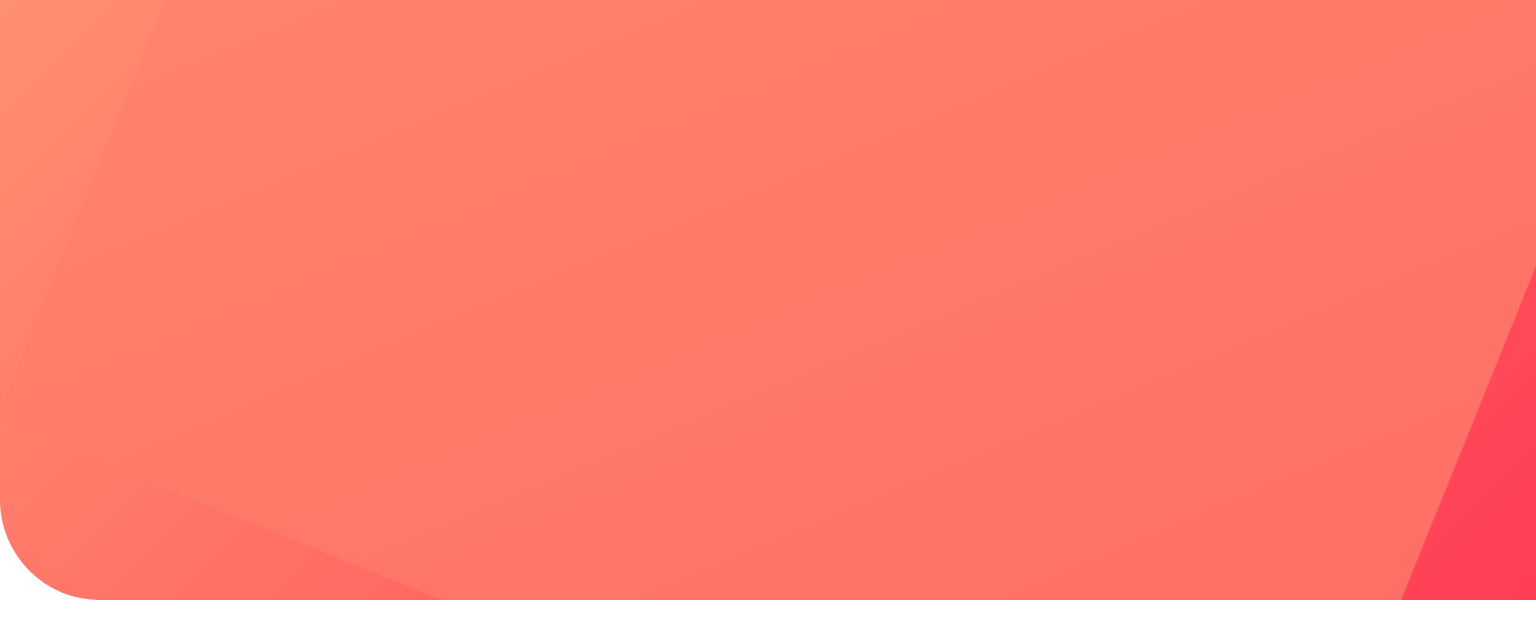
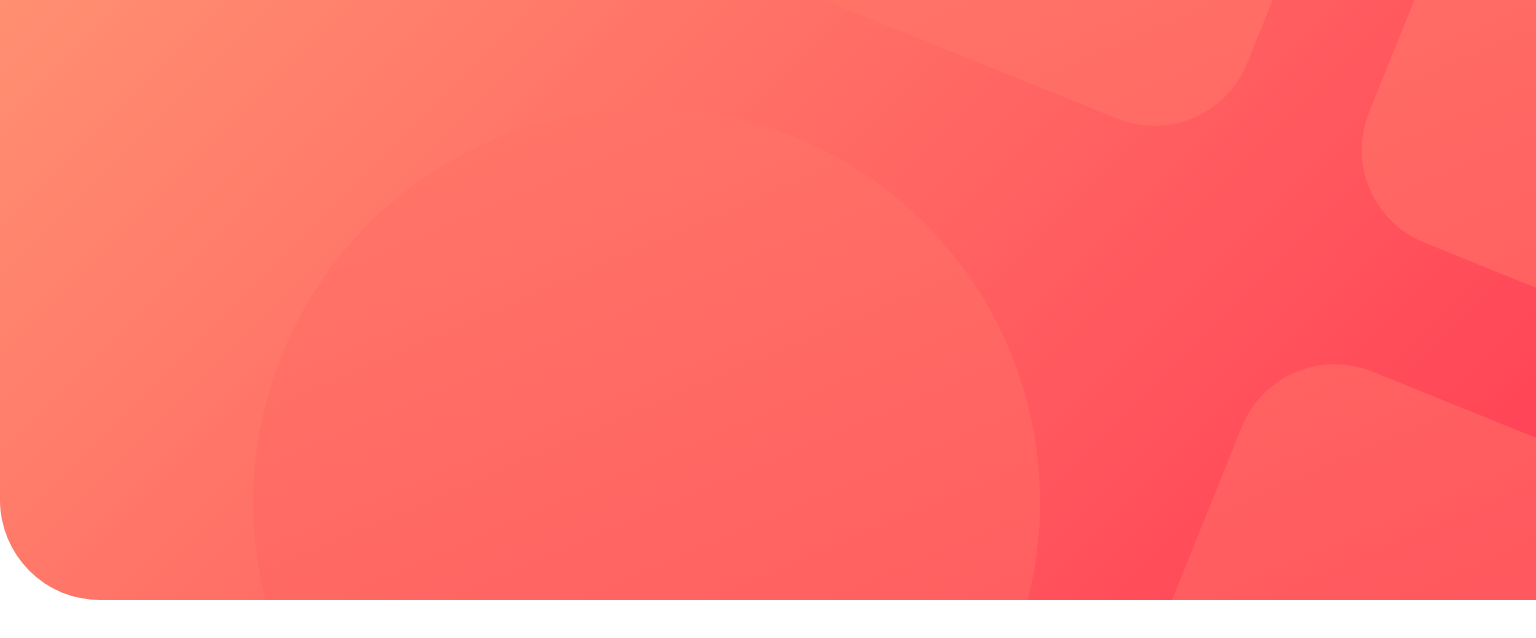
Before and after one commit to lewisRotchell/blogr, a Next.js app: page / in a window 1536 px wide. Shown: the top 638 px of the page. Built offline with nearby package versions, Linux system fonts and the light colour scheme.

Commit message:
Made svg background on hero section responsive

```diff
--- a/sections/Header.module.scss
+++ b/sections/Header.module.scss
@@ -1,15 +1,36 @@
-@import '../styles/abstracts/variables';
-
+@import "../styles/abstracts/variables";
 
 .header {
-    height: 600px;
-    width: 100%;
-    border-radius: 0px 0px 0px 100px;
-    background-image:  url('/images/bg-pattern-intro.svg'), linear-gradient(135deg, #FF8F71 0%, #FF3E55 100%);
-    ;
-    background-repeat: no-repeat, no-repeat;
-    background-size: 360%, 100%  ;
-    background-position: 36% 34%;
-    // background: #fff url('/images/bg-pattern-intro.svg') center center /934px 937px no-repeat
+  height: 600px;
+  width: 100%;
+  border-radius: 0px 0px 0px 100px;
+  background-image: url("/images/combined-shape-try.svg"),
+    linear-gradient(135deg, #ff8f71 0%, #ff3e55 100%);
+  background-repeat: no-repeat, no-repeat;
+  // background-size: 360%, 100%;
+  // background-position: 36% 34%;
+  background-size: cover;
+  background-position: center;
 
+  @media screen and (min-width: 1440px) {
+    background-image: url("/images/header-img-desktop.svg"),
+      linear-gradient(135deg, #ff8f71 0%, #ff3e55 100%);
+    background-size: auto;
+    background-position: right;
+  }
+
+  // background: #fff url('/images/bg-pattern-intro.svg') center center /934px 937px no-repeat
 }
+
+// .header {
+//   height: 600px;
+//   width: 100%;
+//   border-radius: 0px 0px 0px 100px;
+//   background-image: url("/images/bg-pattern-intro.svg"),
+//     linear-gradient(135deg, #ff8f71 0%, #ff3e55 100%);
+//   background-repeat: no-repeat, no-repeat;
+//   background-size: 100%;
+//   background-position: 36% 34%;
+//   background-attachment: fixed;
+//   // background: #fff url('/images/bg-pattern-intro.svg') center center /934px 937px no-repeat
+// }
```
Also changed, not shown: sections/Header.tsx (+5 -12 lines), public/images/combined-shape-try.svg (added), public/images/header-img-desktop.svg (added).
